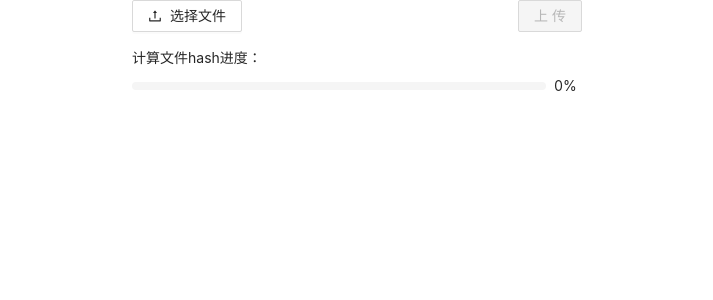
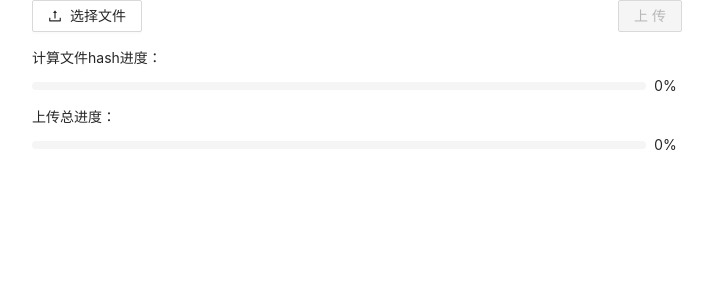
Before and after one commit to suchenrain/react-upload, a React (Create React App) app: page / in a window 1280 px wide. Shown: the top 300 px of the page, without its empty margins (283-996 px from the left). Built offline with nearby package versions, Linux system fonts and the light colour scheme.

Commit message:
add upload progress

```diff
--- a/src/App.css
+++ b/src/App.css
@@ -1,7 +1,7 @@
 @import '~antd/dist/antd.css';
 
 .container {
-	width: 450px;
+	width: 650px;
 	margin: 0 auto;
 }
 
--- a/src/App.js
+++ b/src/App.js
@@ -7,7 +7,7 @@ import { request } from './request';
 function App() {
 	const [file, setFile] = useState(null);
 	const [hashPercent, setHashPercent] = useState(0);
-	const uploadRef = useRef({ chunks: [], fileHash: null });
+	const uploadRef = useRef({ chunks: [], fileHash: null, percent: 0 });
 	const CHUNK_COUNT = 10;
 
 	const beforeUpload = (file) => {
@@ -116,6 +116,12 @@ function App() {
 					<Progress percent={hashPercent} />
 				</Col>
 			</Row>
+			<Row>
+				<Col span={24}>上传总进度：</Col>
+				<Col span={24}>
+					<Progress percent={uploadRef.current.percent} />
+				</Col>
+			</Row>
 		</div>
 	);
 }
```
